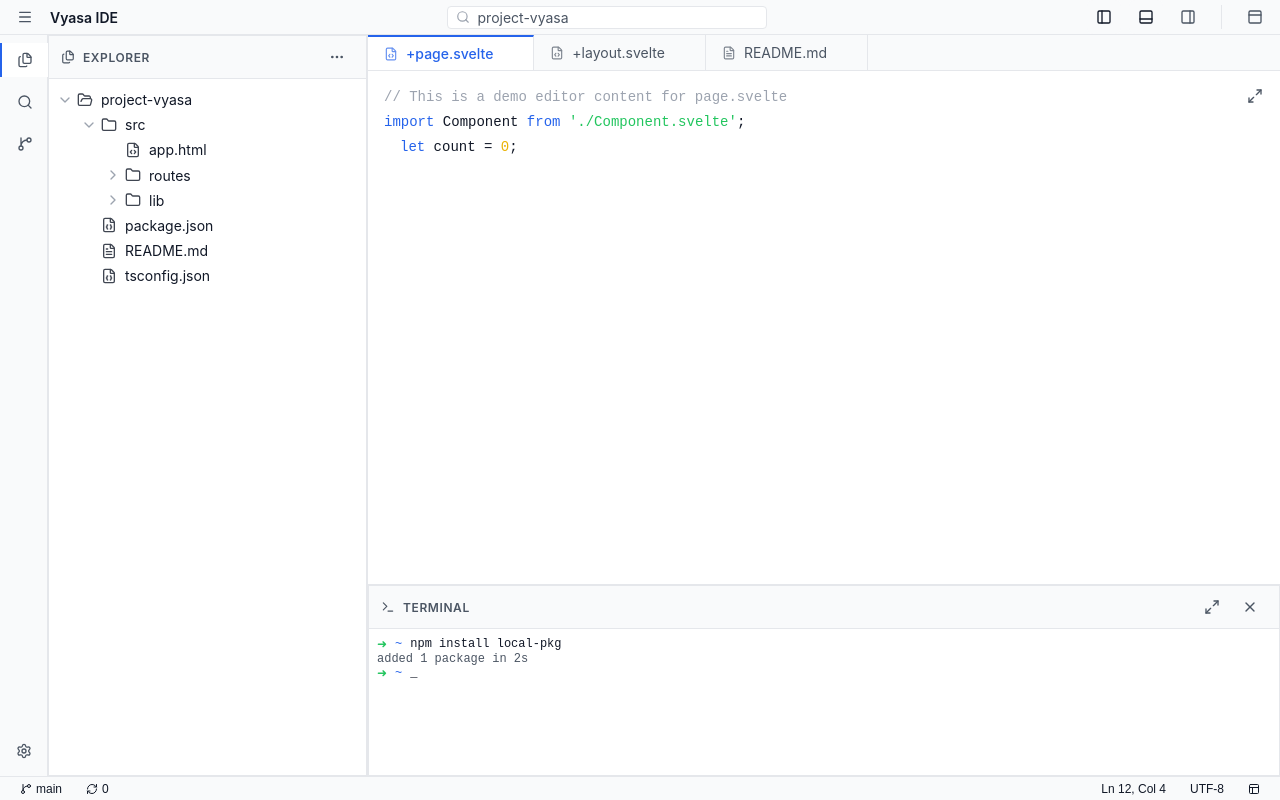
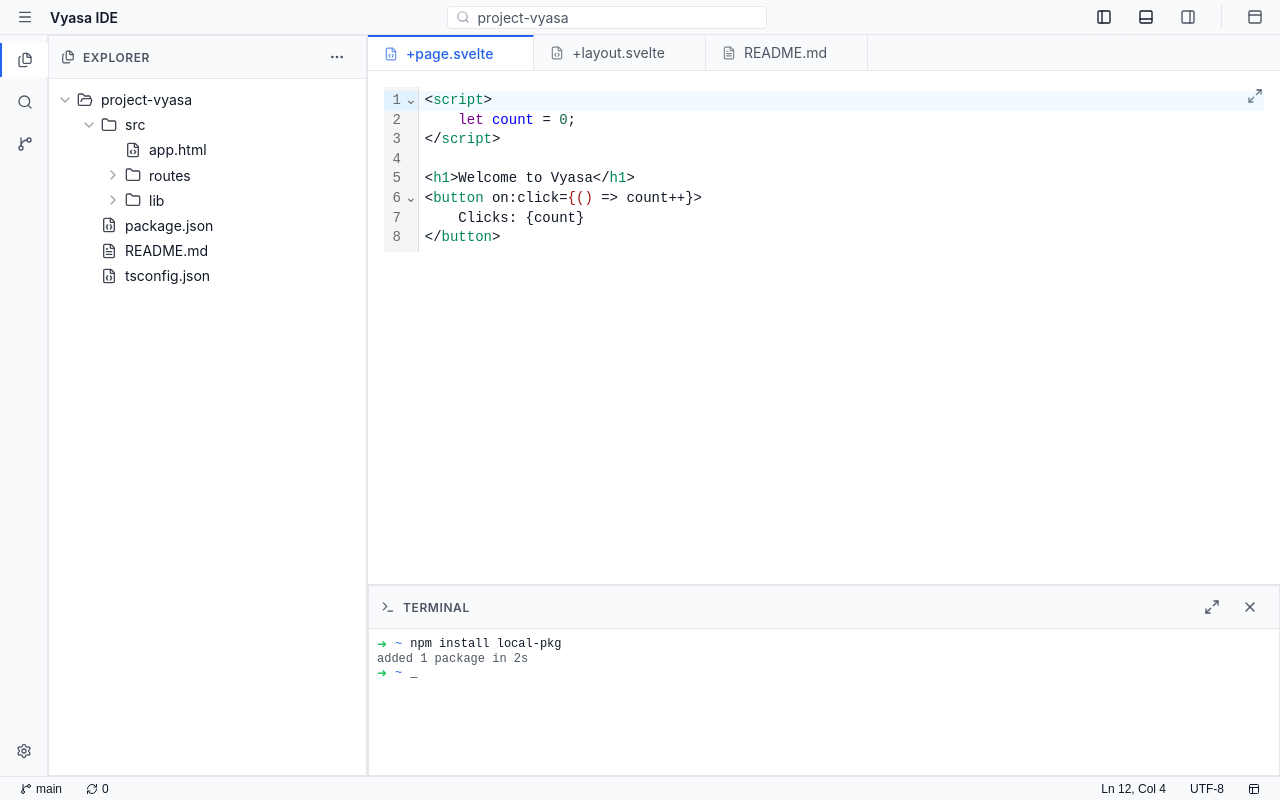
Before and after one commit to project-vyasa/vyasa-ui, a SvelteKit app in the folder svelte/: page /ide-demo in a window 1280 px wide. Built offline with nearby package versions, Linux system fonts and the light colour scheme.

Commit message:
CodeEditor component!

```diff
--- a/svelte/package.json
+++ b/svelte/package.json
@@ -76,6 +76,11 @@
 		"svelte"
 	],
 	"dependencies": {
+		"@codemirror/lang-html": "^6.4.11",
+		"@codemirror/lang-javascript": "^6.2.4",
+		"@codemirror/lang-markdown": "^6.5.0",
+		"@codemirror/theme-one-dark": "^6.1.3",
+		"codemirror": "^6.0.2",
 		"lucide-svelte": "^0.562.0"
 	}
 }
--- /dev/null
+++ b/svelte/src/lib/components/molecules/CodeEditor/CodeEditor.svelte
@@ -0,0 +1,129 @@
+<script lang="ts">
+	import { onMount, onDestroy } from 'svelte';
+	import { EditorView, basicSetup } from 'codemirror';
+	import { EditorState, Compartment } from '@codemirror/state';
+	import { keymap } from '@codemirror/view';
+	import { defaultKeymap } from '@codemirror/commands';
+	import { javascript } from '@codemirror/lang-javascript';
+	import { html } from '@codemirror/lang-html';
+	import { markdown } from '@codemirror/lang-markdown';
+	import { oneDark } from '@codemirror/theme-one-dark';
+
+	interface Props {
+		value: string;
+		language?: 'markdown' | 'html' | 'handlebars' | 'typescript' | 'vy';
+		readonly?: boolean;
+		theme?: 'light' | 'dark';
+		class?: string;
+	}
+
+	let {
+		value = $bindable(),
+		language = 'markdown',
+		readonly = false,
+		theme = 'dark',
+		class: className = ''
+	}: Props = $props();
+
+	let editorElement: HTMLElement;
+	let view: EditorView;
+
+	// Compartments for dynamic reconfiguration
+	const languageConf = new Compartment();
+	const themeConf = new Compartment();
+	const readOnlyConf = new Compartment();
+
+	function getLanguageExtension(lang: string) {
+		switch (lang) {
+			case 'typescript':
+				return javascript({ typescript: true });
+			case 'html':
+			case 'handlebars': // Handlebars uses HTML mode for now
+				return html();
+			case 'markdown':
+			case 'vy': // Vy uses basic markdown for now
+			default:
+				return markdown();
+		}
+	}
+
+	function getThemeExtension(thm: string) {
+		return thm === 'dark' ? oneDark : EditorView.baseTheme({});
+	}
+
+	onMount(() => {
+		const startState = EditorState.create({
+			doc: value,
+			extensions: [
+				basicSetup,
+				keymap.of(defaultKeymap),
+				languageConf.of(getLanguageExtension(language)),
+				themeConf.of(getThemeExtension(theme)),
+				readOnlyConf.of(EditorState.readOnly.of(readonly)),
+				EditorView.updateListener.of((update) => {
+					if (update.docChanged) {
+						value = update.state.doc.toString();
+					}
+				})
+			]
+		});
+
+		view = new EditorView({
+			state: startState,
+			parent: editorElement
+		});
+	});
+
+	onDestroy(() => {
+		if (view) {
+			view.destroy();
+		}
+	});
+
+	// Reactive updates
+	$effect(() => {
+		if (view && value !== view.state.doc.toString()) {
+			view.dispatch({
+				changes: { from: 0, to: view.state.doc.length, insert: value }
+			});
+		}
+	});
+
+	$effect(() => {
+		if (view) {
+			view.dispatch({
+				effects: languageConf.reconfigure(getLanguageExtension(language))
+			});
+		}
+	});
+
+	$effect(() => {
+		if (view) {
+			view.dispatch({
+				effects: themeConf.reconfigure(getThemeExtension(theme))
+			});
+		}
+	});
+
+	$effect(() => {
+		if (view) {
+			view.dispatch({
+				effects: readOnlyConf.reconfigure(EditorState.readOnly.of(readonly))
+			});
+		}
+	});
+</script>
+
+<div
+	bind:this={editorElement}
+	class="h-full w-full overflow-hidden rounded-md border border-neutral-200 dark:border-neutral-800 {className}"
+></div>
+
+<style>
+	:global(.cm-editor) {
+		height: 100%;
+	}
+	:global(.cm-scroller) {
+		font-family: 'Fira Code', monospace;
+	}
+</style>
--- a/svelte/src/lib/components/utils/ThemeProvider.svelte
+++ b/svelte/src/lib/components/utils/ThemeProvider.svelte
@@ -17,7 +17,10 @@
 	// Derived
 	let effectiveTheme = $derived.by(() => {
 		if (theme === 'system') {
-      if (typeof window !== 'undefined' && window.matchMedia('(prefers-color-scheme: dark)').matches) {
+			if (
+				typeof window !== 'undefined' &&
+				window.matchMedia('(prefers-color-scheme: dark)').matches
+			) {
 				return 'dark';
 			}
 			return 'light';
@@ -35,18 +38,29 @@
 
 	// Context API
 	const context = {
-    get theme() { return theme },
-    set theme(v: Theme) { theme = v },
-    get density() { return density },
-    set density(v: Density) { density = v },
+		get theme() {
+			return theme;
+		},
+		set theme(v: Theme) {
+			theme = v;
+		},
+		get current() {
+			return effectiveTheme;
+		}, // Expose resolved theme
+		get density() {
+			return density;
+		},
+		set density(v: Density) {
+			density = v;
+		},
 		toggleTheme: () => {
 			theme = theme === 'light' ? 'dark' : 'light';
 		},
 		cycleDensity: () => {
 			const map: Record<Density, Density> = {
-        'compact': 'standard',
-        'standard': 'comfortable',
-        'comfortable': 'compact'
+				compact: 'standard',
+				standard: 'comfortable',
+				comfortable: 'compact'
 			};
 			density = map[density];
 		}
--- a/svelte/src/routes/ide-demo/+page.svelte
+++ b/svelte/src/routes/ide-demo/+page.svelte
@@ -1,10 +1,12 @@
 <script lang="ts">
+	import { getContext } from 'svelte';
 	import AppShell from '$lib/components/organisms/AppShell/AppShell.svelte';
 	import Tree, { type TreeNode } from '$lib/components/organisms/Tree/Tree.svelte';
 	import Tabs, { type TabItem } from '$lib/components/organisms/Tabs/Tabs.svelte';
 	import Panel from '$lib/components/organisms/Panel/Panel.svelte';
 	import Button from '$lib/components/atoms/Button/Button.svelte';
 	import Icon from '$lib/components/atoms/Icon/Icon.svelte';
+	import CodeEditor from '$lib/components/molecules/CodeEditor/CodeEditor.svelte';
 
 	// --- State ---
 	// --- State ---
@@ -14,7 +16,72 @@
 	let topVisible = $state(false);
 	let maximizedZone = $state<'none' | 'bottom' | 'content'>('none'); // [REFACTOR]
 
+	// --- Context ---
+	const themeContext = getContext<{ current: 'light' | 'dark' }>('theme');
+
 	let activeActivityId = $state('files');
+
+	// --- File Content Data ---
+	let fileContentMap = $state<Record<string, string>>({
+		'app.html': `<!DOCTYPE html>
+<html lang="en">
+	<head>
+		<meta charset="utf-8" />
+		<link rel="icon" href="%sveltekit.assets%/favicon.png" />
+		<meta name="viewport" content="width=device-width" />
+		%sveltekit.head%
+	</head>
+	<body data-sveltekit-preload-data="hover">
+		<div style="display: contents">%sveltekit.body%</div>
+	</body>
+</html>`,
+		'page.svelte': `<script>
+	let count = 0;
+<\/script>
+
+<h1>Welcome to Vyasa</h1>
+<button on:click={() => count++}>
+	Clicks: {count}
+</button>`,
+		'layout.svelte': `<slot />`,
+		'package.json': `{
+	"name": "project-vyasa",
+	"version": "0.0.1",
+	"scripts": {
+		"dev": "vite dev",
+		"build": "vite build",
+		"preview": "vite preview"
+	}
+}`,
+		'readme.md': `# Project Vyasa
+
+A modern IDE built with Svelte.
+
+## Features
+- Fast
+- Accessible
+- Beautiful`,
+		'tsconfig.json': `{
+	"extends": "./.svelte-kit/tsconfig.json",
+	"compilerOptions": {
+		"allowJs": true,
+		"checkJs": true,
+		"esModuleInterop": true,
+		"forceConsistentCasingInFileNames": true,
+		"resolveJsonModule": true,
+		"skipLibCheck": true,
+		"sourceMap": true,
+		"strict": true
+	}
+}`
+	});
+
+	function getLanguageFromFilename(filename: string) {
+		if (filename.endsWith('.md')) return 'markdown';
+		if (filename.endsWith('.html')) return 'html';
+		if (filename.endsWith('.ts') || filename.endsWith('.json')) return 'typescript'; // JSON as TS for now or add json lang
+		return 'html'; // Default to HTML/Svelte-like
+	}
 
 	// Maximized state helpers
 	function toggleMaximizeBottom() {
@@ -119,7 +186,7 @@
 
 {#snippet codeEditorSnippet(filename: string)}
 	<div class="code-editor relative h-full">
-		<div class="absolute top-2 right-2 flex gap-2">
+		<div class="absolute top-2 right-2 z-10 flex gap-2">
 			<Button
 				variant="ghost"
 				size="icon"
@@ -128,14 +195,12 @@
 				title={maximizedZone === 'content' ? 'Restore View' : 'Maximize Editor'}
 			/>
 		</div>
-		<div class="comment">// This is a demo editor content for {filename}</div>
-		<div class="line">
-			<span class="keyword">import</span> <span class="component">Component</span>
-			<span class="keyword">from</span> <span class="string">'./Component.svelte'</span>;
-		</div>
-		<div class="line indent">
-			<span class="keyword">let</span> count = <span class="number">0</span>;
-		</div>
+		<CodeEditor
+			bind:value={fileContentMap[filename]}
+			language={getLanguageFromFilename(filename)}
+			theme={themeContext.current}
+			class="h-full border-0"
+		/>
 	</div>
 {/snippet}
 
@@ -387,27 +452,6 @@
 		font-size: var(--text-sm);
 		line-height: 1.5;
 	}
-	.comment {
-		color: var(--text-tertiary);
-	}
-	.keyword {
-		color: var(--action-primary);
-	}
-	.component {
-		color: var(--text-primary);
-	}
-	.string {
-		color: var(--status-success);
-	}
-	.number {
-		color: var(--status-warning);
-	}
-	.line {
-		margin-top: 0.25rem;
-	}
-	.indent {
-		padding-left: 1rem;
-	}
 
 	/* Header */
 	.header-container {
```
Also changed, not shown: 2 other files (tests, documents, lock files or other folders). Lines whose indentation alone changed are shown as unchanged.
